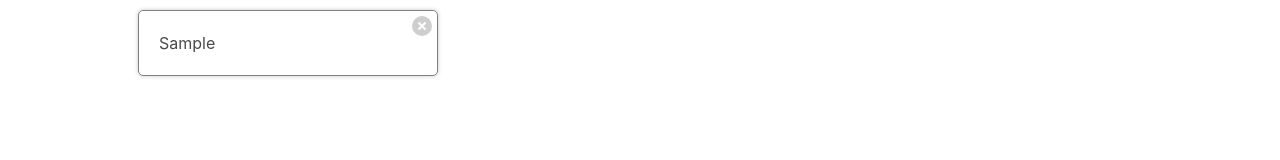
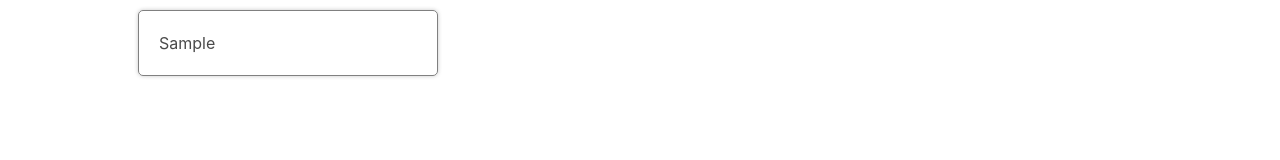
Before and after one commit to pouryourlove/books, a React (Create React App) app: page / in a window 1280 px wide. Both pictures are taken after typing "Sample" into the empty fields and a click on the button "Create!". Shown: the top 160 px of the page. Built offline with nearby package versions, Linux system fonts and the light colour scheme.

Commit message:
delete delted

```diff
--- a/src/App.js
+++ b/src/App.js
@@ -6,12 +6,6 @@
 function App() {
   const [books, setBooks] = useState([]);
 
-  const deleteBookById = (id) => {
-    const updatedBooks = books.filter((book) => {
-      return books.id !== id;
-    });
-    setBooks(updatedBooks);
-  };
   const createBook = (title) => {
     const updatedBooks = [
       ...books,
@@ -21,7 +15,7 @@
   };
   return (
     <div className="app">
-      <BookList books={books} onDelete={deleteBookById} />
+      <BookList books={books} />
       <BookCreate onCreate={createBook} />
     </div>
   );
--- a/src/components/BookShow.js
+++ b/src/components/BookShow.js
@@ -1,18 +1,5 @@
 import React from "react";
 
 export default function BookShow({ book, onDelete }) {
-  const handleClick = () => {
-    onDelete(book.id);
-  };
-
-  return (
-    <div className="book-show">
-      {book.title}
-      <div className="actions">
-        <button className="delete" onClick={handleClick}>
-          Delete
-        </button>
-      </div>
-    </div>
-  );
+  return <div className="book-show">{book.title}</div>;
 }
```
